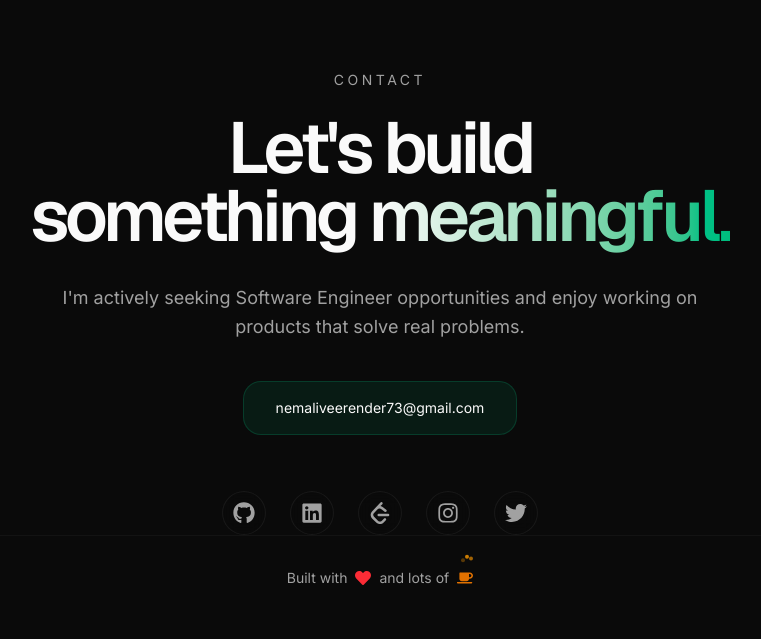
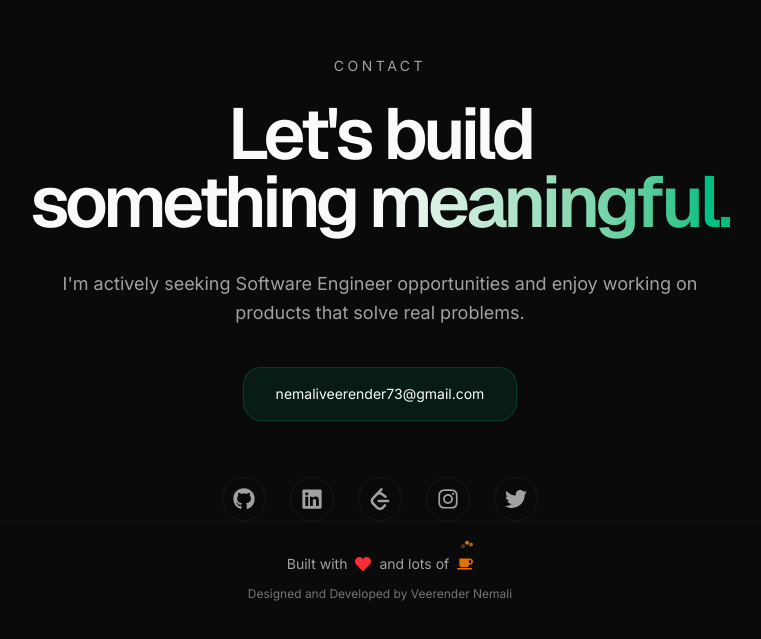
Before and after one commit to veerender-nemali/portfolio, a Next.js app: page / in a window 1280 px wide. Shown: the part 4165-4804 px from the top of the page, without its empty margins (260-1021 px from the left). Built offline with nearby package versions, Linux system fonts and the light colour scheme.

Commit message:
updated contact

```diff
--- a/components/contact.jsx
+++ b/components/contact.jsx
@@ -121,7 +121,9 @@ export default function Contact() {
               </span>
             </div>
 
-            {/* <p className="text-xs opacity-70">© 2026 Veerender Nemali</p> */}
+            <p className="text-xs opacity-70">
+              Designed and Developed by Veerender Nemali
+            </p>
           </div>
         </div>
       </div>
```
